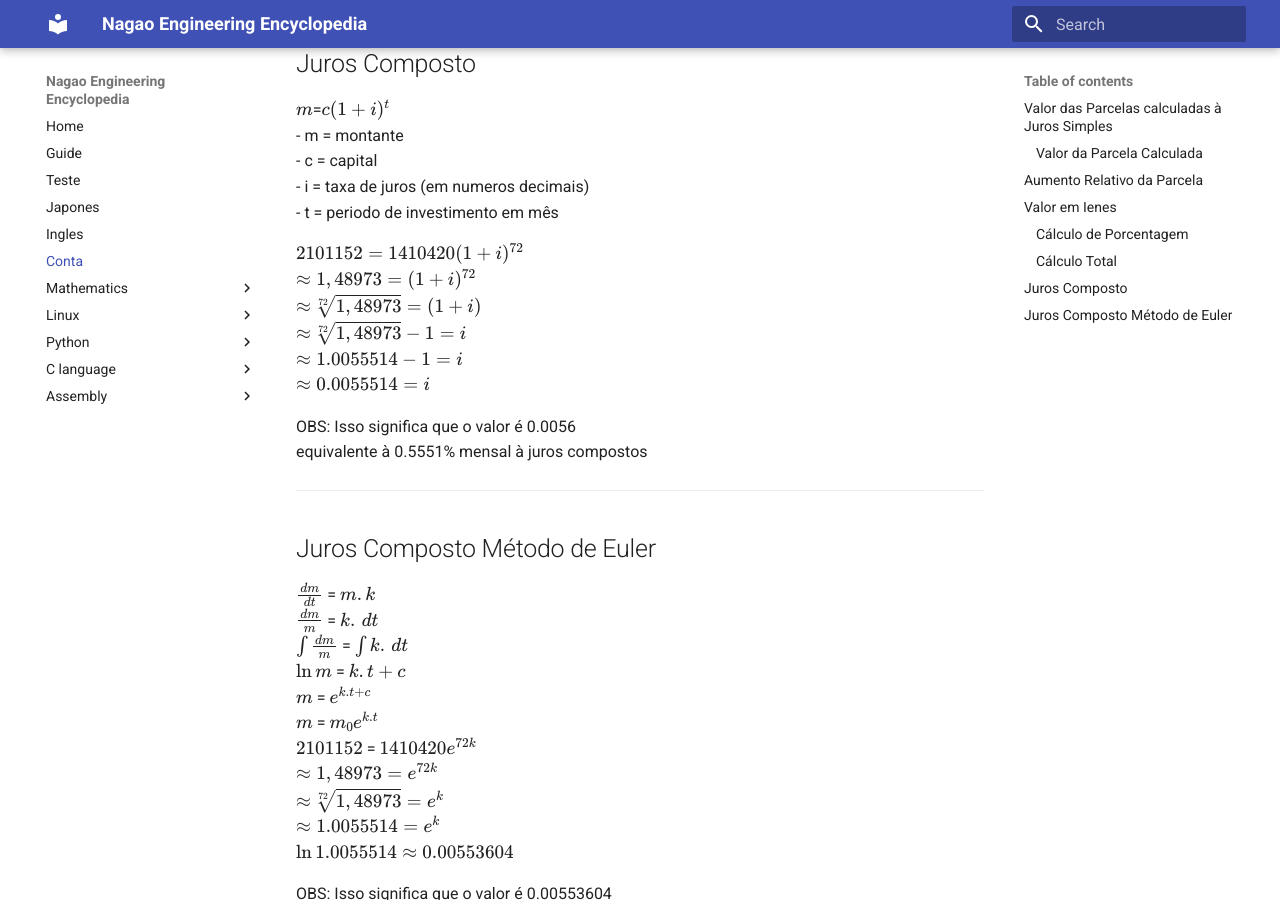
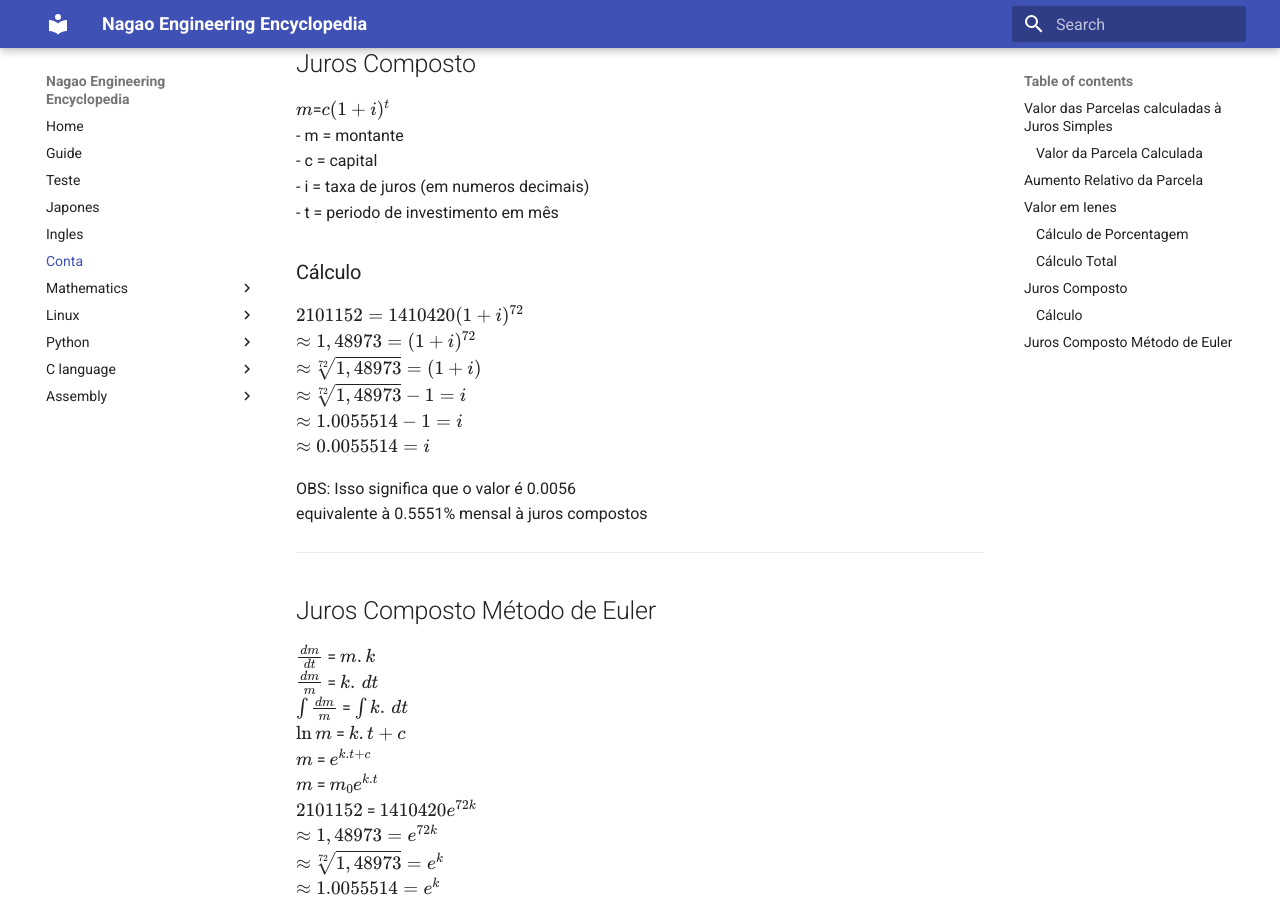
Before and after one commit to NagaoVictor/nagao-engineering, an MkDocs documentation site: the page built from docs/cont.md, in a window 1280 px wide and 900 px high, scrolled down 1698 px. Built offline with MkDocs 1.6.1 and Material for MkDocs 9.7.7, drawn with Linux system fonts in a browser that asks for light colours.

Commit message:
Update cont.md

```diff
--- a/docs/cont.md
+++ b/docs/cont.md
@@ -67,12 +67,13 @@ $m$=$c(1+i)^t$<br>
    - i = taxa de juros (em numeros decimais)<br>
    - t = periodo de investimento em mês <br>
 
-$2101152 = 1410420(1+i)^{72}$<br>
-$\approx 1,48973 = (1+i)^{72}$<br>
-$\approx \sqrt[72]{1,48973} = (1+i)$<br>
-$\approx \sqrt[72]{1,48973} - 1= i$<br>
-$\approx 1.0055514 - 1= i$<br>
-$\approx 0.0055514 = i$
+### Cálculo
+   $2101152 = 1410420(1+i)^{72}$<br>
+   $\approx 1,48973 = (1+i)^{72}$<br>
+   $\approx \sqrt[72]{1,48973} = (1+i)$<br>
+   $\approx \sqrt[72]{1,48973} - 1= i$<br>
+   $\approx 1.0055514 - 1= i$<br>
+   $\approx 0.0055514 = i$
 
   OBS: Isso significa que o valor é 0.0056<br>
   equivalente à 0.5551%  mensal à juros compostos<br>
```
